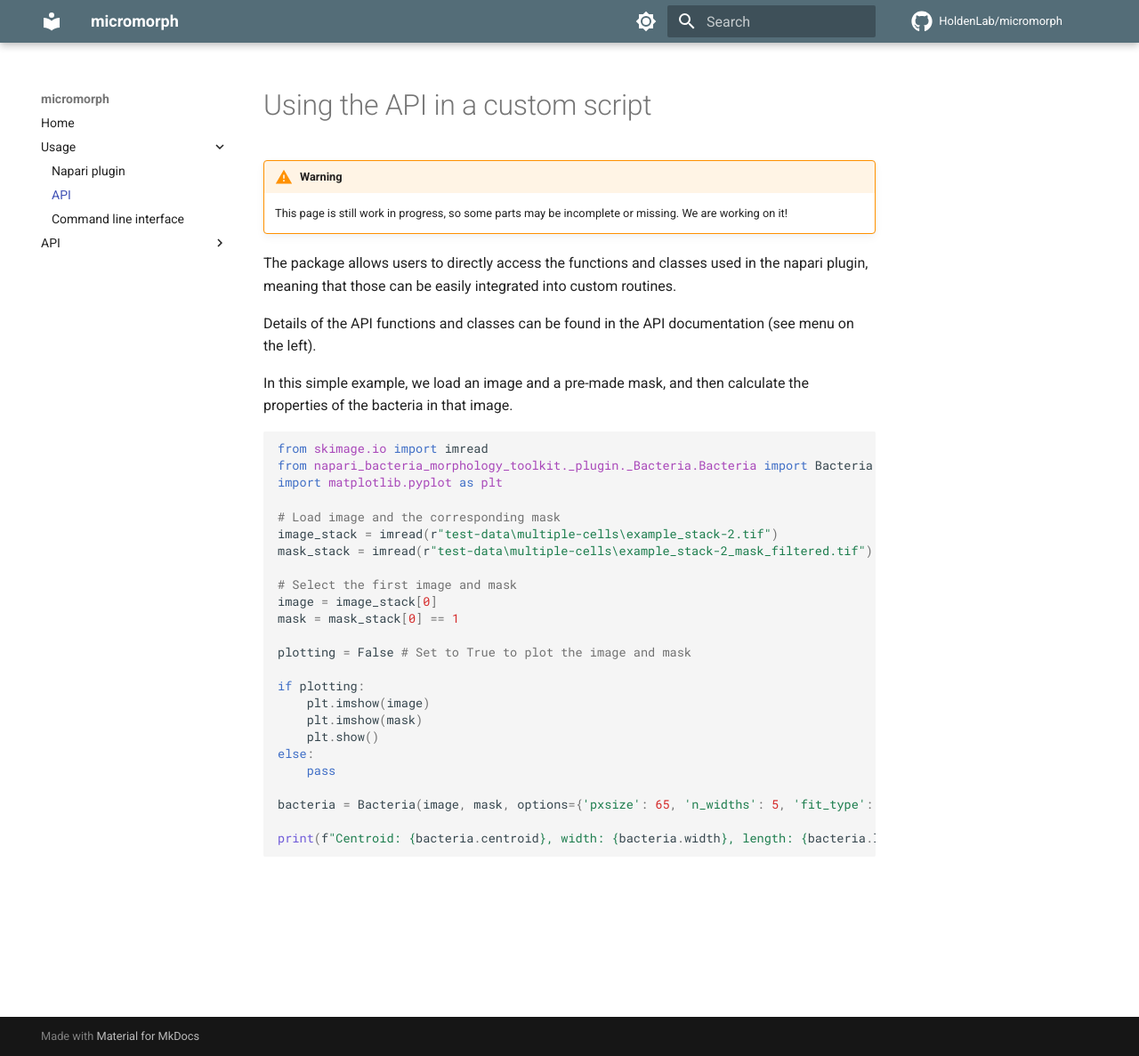
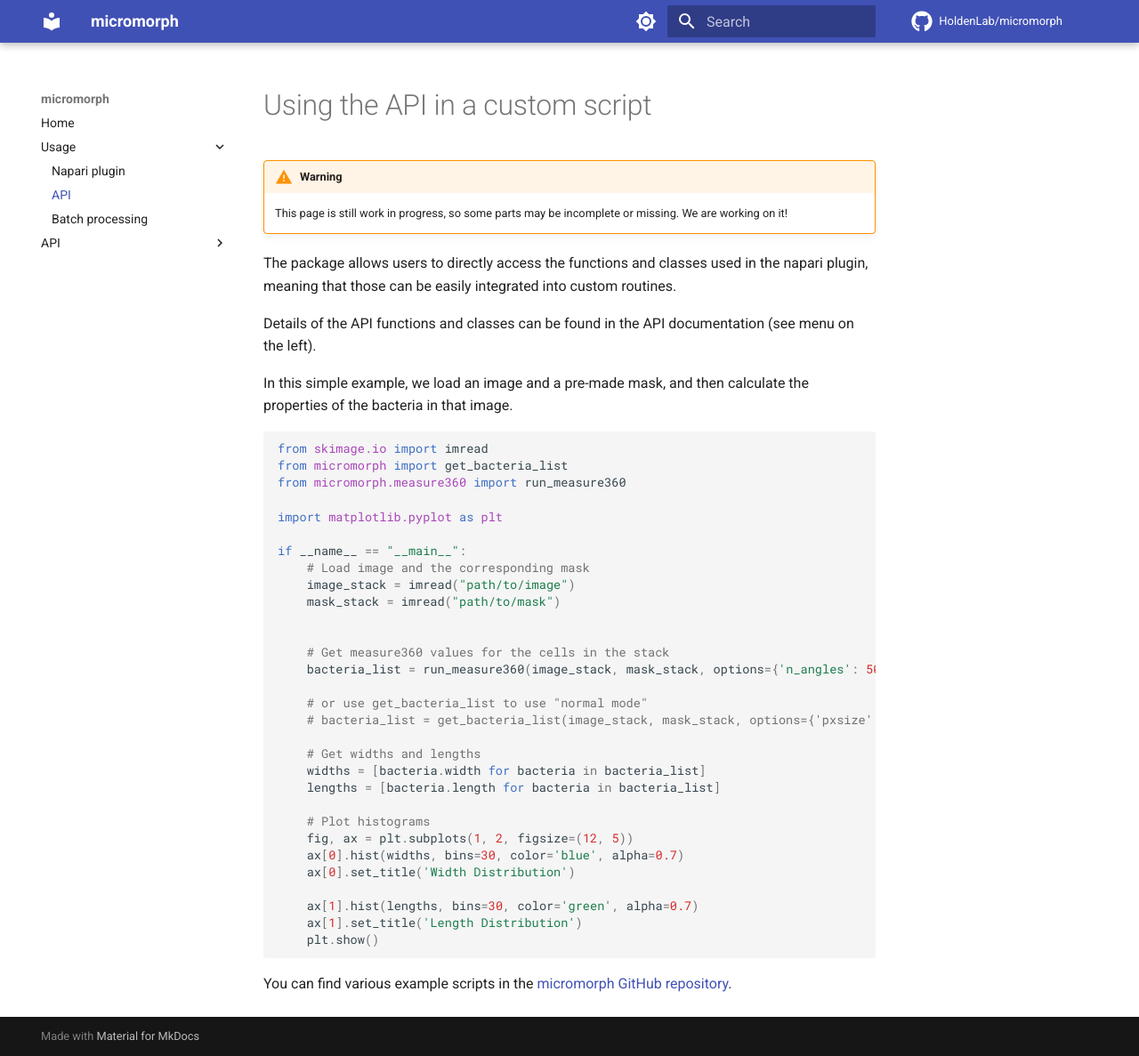
Before and after one commit to HoldenLab/micromorph, an MkDocs documentation site: the page built from docs/usage/api_example.md, in a window 1280 px wide and 1187 px high. Shown: the whole window at 89% size. Built offline with MkDocs 1.6.1 and Material for MkDocs 9.7.7, drawn with Linux system fonts in a browser that asks for light colours; comment, search, counter and statistics services are not loaded.

````diff
--- a/docs/usage/api_example.md
+++ b/docs/usage/api_example.md
@@ -12,27 +12,35 @@ that image.
 
 ```python
 from skimage.io import imread
-from napari_bacteria_morphology_toolkit._plugin._Bacteria.Bacteria import Bacteria
+from micromorph import get_bacteria_list
+from micromorph.measure360 import run_measure360
+
 import matplotlib.pyplot as plt
 
-# Load image and the corresponding mask
-image_stack = imread(r"test-data\multiple-cells\example_stack-2.tif")
-mask_stack = imread(r"test-data\multiple-cells\example_stack-2_mask_filtered.tif")
+if __name__ == "__main__":
+    # Load image and the corresponding mask
+    image_stack = imread("path/to/image")
+    mask_stack = imread("path/to/mask")
 
-# Select the first image and mask
-image = image_stack[0]
-mask = mask_stack[0] == 1
 
-plotting = False # Set to True to plot the image and mask
+    # Get measure360 values for the cells in the stack
+    bacteria_list = run_measure360(image_stack, mask_stack, options={'n_angles': 50, 'pxsize': 65, 'fit_type': 'phase', 'psfFWHM': 250})
 
-if plotting:
-    plt.imshow(image)
-    plt.imshow(mask)
+    # or use get_bacteria_list to use "normal mode"
+    # bacteria_list = get_bacteria_list(image_stack, mask_stack, options={'pxsize': 65, 'n_widths': 5, 'fit_type': 'fluorescence', 'psfFWHM': 250})
+
+    # Get widths and lengths
+    widths = [bacteria.width for bacteria in bacteria_list]
+    lengths = [bacteria.length for bacteria in bacteria_list]
+
+    # Plot histograms
+    fig, ax = plt.subplots(1, 2, figsize=(12, 5))
+    ax[0].hist(widths, bins=30, color='blue', alpha=0.7)
+    ax[0].set_title('Width Distribution')
+
+    ax[1].hist(lengths, bins=30, color='green', alpha=0.7)
+    ax[1].set_title('Length Distribution')
     plt.show()
-else:
-    pass
+```
 
-bacteria = Bacteria(image, mask, options={'pxsize': 65, 'n_widths': 5, 'fit_type': 'fluorescence', 'psfFWHM': 250})
-
-print(f"Centroid: {bacteria.centroid}, width: {bacteria.width}, length: {bacteria.length}")
-```
+You can find various example scripts in the [micromorph GitHub repository](https://github.com/HoldenLab/micromorph/tree/master/examples).
--- a/mkdocs.yml
+++ b/mkdocs.yml
@@ -58,10 +58,10 @@ nav:
   - Usage:
       - Napari plugin: usage/napari_plugin_example.md
       - API: usage/api_example.md
-      - Command line interface: usage/batch_tools_example.md
+      - Batch processing: usage/batch_tools_example.md
   - API:
       - Bacteria Class: API/bacteria.md
-      - Utilities: API/meaasure360.md
+      - Measure360: API/measure360.md
       - Fitting Methods: API/fitting_methods.md
       - Shape Analysis: API/shape_analysis.md
       - Segmentation: API/segmentation_utilities.md
@@ -92,7 +92,7 @@ theme:
 
     # Palette toggle for light mode
     - media: "(prefers-color-scheme: light)"
-      primary: blue grey
+      primary: indigo
       scheme: default
       toggle:
         icon: material/brightness-7
@@ -100,7 +100,7 @@ theme:
 
     # Palette toggle for dark mode
     - media: "(prefers-color-scheme: dark)"
-      primary: blue grey
+      primary: indigo
       scheme: slate
       toggle:
         icon: material/brightness-4
--- a/pyproject.toml
+++ b/pyproject.toml
@@ -39,4 +39,7 @@ requires = ["hatchling"]
 build-backend = "hatchling.build"
 
 [project.scripts]
-bactmeasure-batchtool = "micromorph:run_micromorph_batch_gui"
+micromorph-batch = "micromorph:open_micromorph_batch_gui"
+
+[tool.setuptools.package-data]
+'src' = ['*.json']
````
Also changed, not shown: README.md (+29 -0 lines), docs/API/segmentation utilities.md (deleted, +0 -4 lines), docs/API/segmentation_utilities.md (added, +6 -0 lines), docs/index.md (+2 -38 lines), docs/usage/batch_tools_example.md (+11 -3 lines), docs/usage/napari_plugin_example.md (+10 -3 lines), src/micromorph/__init__.py (+2 -6 lines), docs/resources/logo-1.png (added), logo.png (added), 2 other files.
